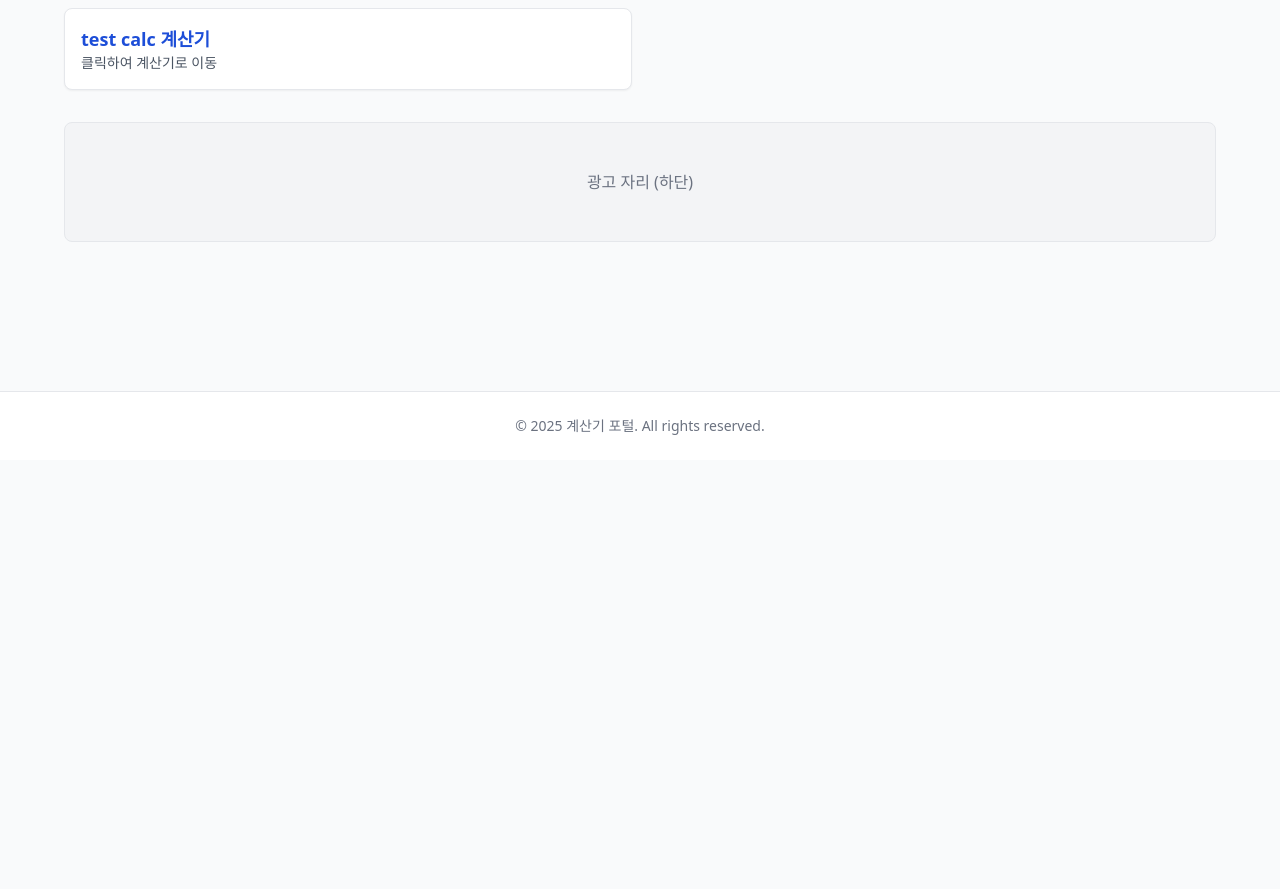
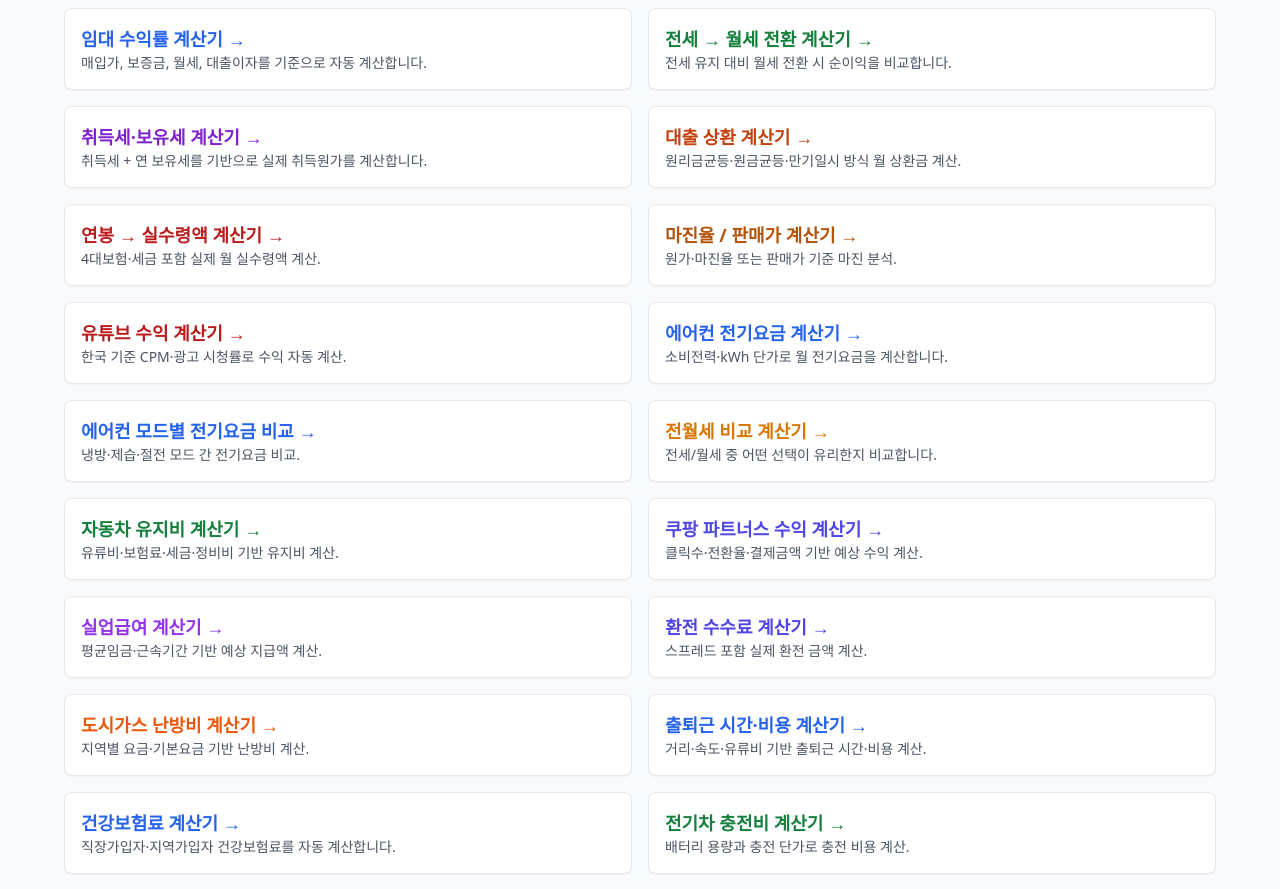
Before and after one commit to geniuspark00-source/calc-site, a Next.js app: page / in a window 1280 px wide. Shown: the part 340-1229 px from the top of the page. Before the commit the page ends 800 px from the top, so only its background shows below. Built offline with nearby package versions, Linux system fonts and the light colour scheme; no server answers.

Commit message:
auto push

```diff
--- a/app/page.tsx
+++ b/app/page.tsx
@@ -1,12 +1,42 @@
 "use client";
 
 import Link from "next/link";
+import { generateSEOTags } from "@/lib/seo";
 import { gtagEvent } from "@/lib/gtag";
-import { calculatorCards } from "@/components/calculators/registry";
+
+// 🔥 계산기 카드 정보를 배열로 정리
+const calculators = [
+  { href: "/calculators/rent-yield", title: "임대 수익률 계산기 →", desc: "매입가, 보증금, 월세, 대출이자를 기준으로 자동 계산합니다.", color: "text-blue-600" },
+  { href: "/calculators/lease-to-monthly", title: "전세 → 월세 전환 계산기 →", desc: "전세 유지 대비 월세 전환 시 순이익을 비교합니다.", color: "text-green-700" },
+  { href: "/calculators/property-tax", title: "취득세·보유세 계산기 →", desc: "취득세 + 연 보유세를 기반으로 실제 취득원가를 계산합니다.", color: "text-purple-700" },
+  { href: "/calculators/loan", title: "대출 상환 계산기 →", desc: "원리금균등·원금균등·만기일시 방식 월 상환금 계산.", color: "text-orange-700" },
+  { href: "/calculators/salary", title: "연봉 → 실수령액 계산기 →", desc: "4대보험·세금 포함 실제 월 실수령액 계산.", color: "text-red-700" },
+  { href: "/calculators/margin", title: "마진율 / 판매가 계산기 →", desc: "원가·마진율 또는 판매가 기준 마진 분석.", color: "text-amber-700" },
+  { href: "/calculators/youtube", title: "유튜브 수익 계산기 →", desc: "한국 기준 CPM·광고 시청률로 수익 자동 계산.", color: "text-red-700" },
+  { href: "/calculators/aircon-electric", title: "에어컨 전기요금 계산기 →", desc: "소비전력·kWh 단가로 월 전기요금을 계산합니다.", color: "text-blue-600" },
+  { href: "/calculators/aircon-mode", title: "에어컨 모드별 전기요금 비교 →", desc: "냉방·제습·절전 모드 간 전기요금 비교.", color: "text-blue-600" },
+  { href: "/calculators/rent-compare", title: "전월세 비교 계산기 →", desc: "전세/월세 중 어떤 선택이 유리한지 비교합니다.", color: "text-amber-600" },
+  { href: "/calculators/car-cost", title: "자동차 유지비 계산기 →", desc: "유류비·보험료·세금·정비비 기반 유지비 계산.", color: "text-green-700" },
+  { href: "/calculators/coupang-partners", title: "쿠팡 파트너스 수익 계산기 →", desc: "클릭수·전환율·결제금액 기반 예상 수익 계산.", color: "text-indigo-600" },
+  { href: "/calculators/unemployment-benefit", title: "실업급여 계산기 →", desc: "평균임금·근속기간 기반 예상 지급액 계산.", color: "text-purple-600" },
+  { href: "/calculators/exchange-fee", title: "환전 수수료 계산기 →", desc: "스프레드 포함 실제 환전 금액 계산.", color: "text-indigo-600" },
+  { href: "/calculators/gas-heating", title: "도시가스 난방비 계산기 →", desc: "지역별 요금·기본요금 기반 난방비 계산.", color: "text-orange-600" },
+  { href: "/calculators/commute", title: "출퇴근 시간·비용 계산기 →", desc: "거리·속도·유류비 기반 출퇴근 시간·비용 계산.", color: "text-blue-600" },
+  { href: "/calculators/health-insurance", title: "건강보험료 계산기 →", desc: "직장가입자·지역가입자 건강보험료를 자동 계산합니다.", color: "text-blue-600" },
+  { href: "/calculators/ev-charging", title: "전기차 충전비 계산기 →", desc: "배터리 용량과 충전 단가로 충전 비용 계산.", color: "text-green-700" },
+  { href: "/calculators/car-depreciation", title: "자동차 감가상각 계산기 →", desc: "연료비·보험료·정비비 포함 실제 소유비용 계산.", color: "text-red-700" },
+  { href: "/calculators/lotto", title: "로또 실수령액 계산기 →", desc: "세후 실제 수령액을 계산합니다.", color: "text-yellow-600" },
+  { href: "/calculators/pet-age", title: "강아지·고양이 사람 나이 환산기 →", desc: "반려동물 실제 나이를 사람 나이로 환산합니다.", color: "text-pink-600" },
+  { href: "/calculators/breakup-recovery", title: "이별 복구 가능성 계산기 →", desc: "대화 톤·연락 빈도 기반 재회 확률 계산.", color: "text-pink-600" },
+  { href: "/calculators/property-buy-cost", title: "부동산 총구매비용 계산기 →", desc: "취득세·중개수수료·등기비 포함 총비용 계산.", color: "text-blue-700" },
+  { href: "/calculators/aircon-estimate", title: "에어컨 설치비 견적 계산기 →", desc: "벽걸이·스탠드·2in1 설치비 자동 계산.", color: "text-blue-600" },
+];
 
 export default function Home() {
+  // 🔥 클릭 이벤트 핸들러
   const handleClick = (href: string, title: string) => {
     const calculatorId = href.replace("/calculators/", "");
+
     gtagEvent({
       action: "calculator_click",
       category: "calculator",
@@ -37,17 +67,17 @@ export default function Home() {
           </div>
         </div>
 
-        {/* 자동 생성된 계산기 그리드 */}
+        {/* 2열 그리드 */}
         <div className="grid grid-cols-1 sm:grid-cols-2 gap-4">
-          {calculatorCards.map((item) => (
+          {calculators.map((calc) => (
             <Link
-              key={item.slug}
-              href={`/calculators/${item.slug}`}
-              onClick={() => handleClick(`/calculators/${item.slug}`, item.name)}
+              key={calc.href}
+              href={calc.href}
+              onClick={() => handleClick(calc.href, calc.title)}
               className="block p-4 bg-white rounded-lg shadow-sm border hover:shadow-md transition"
             >
-              <h2 className="text-lg font-bold text-blue-700">{item.name}</h2>
-              <p className="text-gray-600 text-sm">클릭하여 계산기로 이동</p>
+              <h2 className={`text-lg font-bold ${calc.color}`}>{calc.title}</h2>
+              <p className="text-gray-600 text-sm">{calc.desc}</p>
             </Link>
           ))}
         </div>
```
